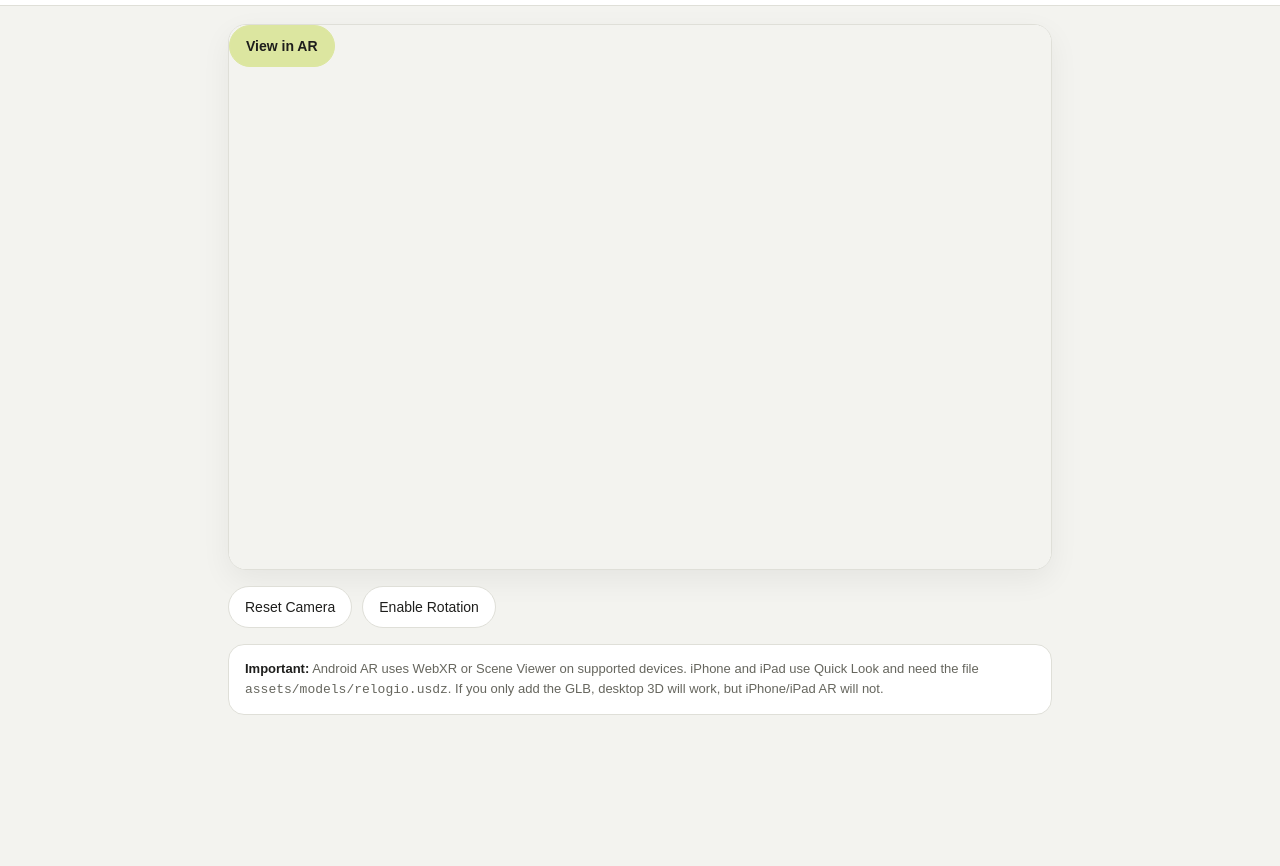
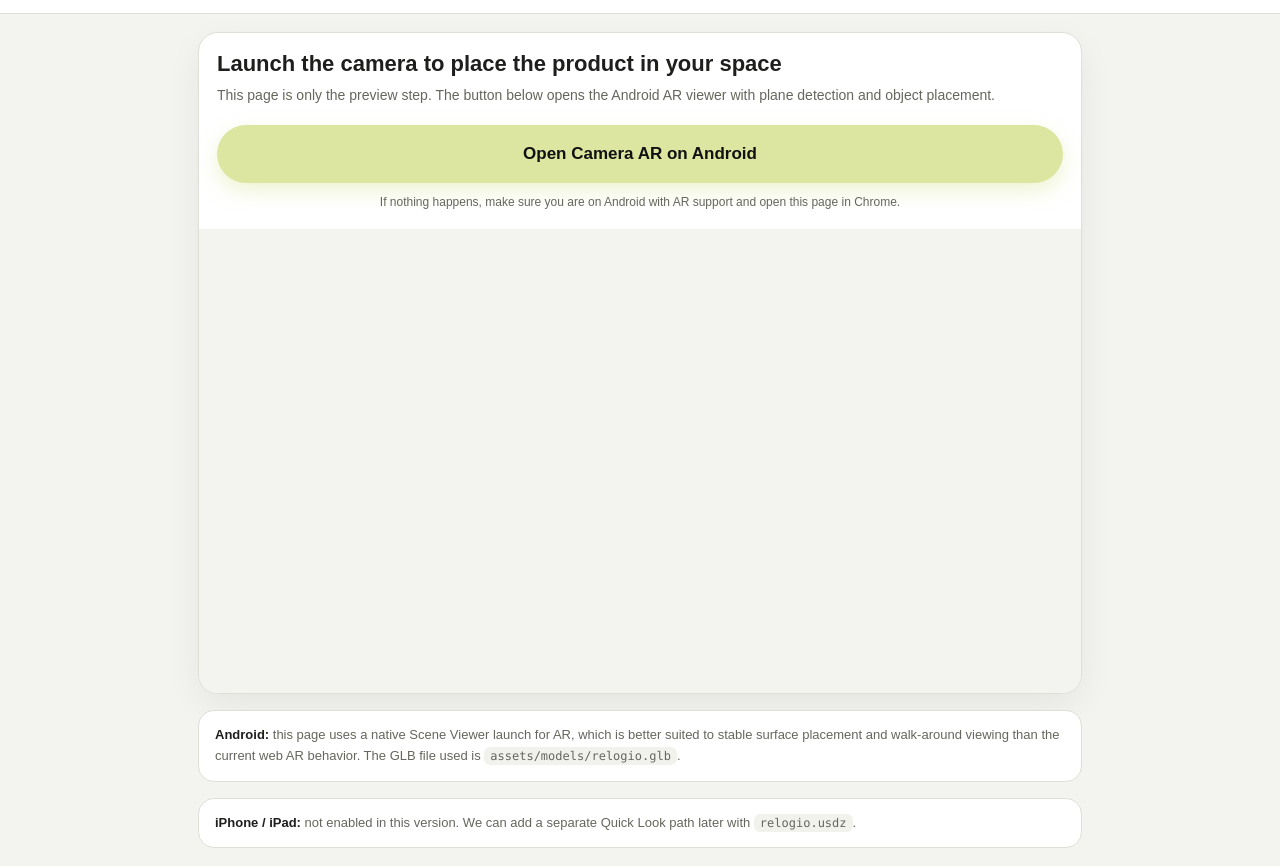
Before and after one commit to andrecsaraiva/ar-demo-site, a plain HTML site: page ar-view.html in a window 1280 px wide. Shown: the part 63-929 px from the top of the page. Before the commit the page ends 800 px from the top, so only its background shows below. Drawn offline with nearby package versions, Linux system fonts and the light colour scheme.

Commit message:
Update ar-view.html

```diff
--- a/ar-view.html
+++ b/ar-view.html
@@ -4,7 +4,7 @@
   <meta charset="UTF-8" />
   <meta name="viewport" content="width=device-width, initial-scale=1.0" />
   <title>AR Product Preview</title>
-  <meta name="description" content="Mobile AR product preview using model-viewer." />
+  <meta name="description" content="Android AR product preview with Scene Viewer." />
 
   <script
     type="module"
@@ -18,9 +18,12 @@
       --text: #1e1e1c;
       --muted: #66665e;
       --accent: #dce6a0;
+      --accent-strong: #cddc7b;
       --border: #dfdfd8;
     }
+
     * { box-sizing: border-box; }
+
     html, body {
       margin: 0;
       min-height: 100%;
@@ -28,33 +31,35 @@
       color: var(--text);
       font-family: Arial, Helvetica, sans-serif;
     }
+
     .page {
       min-height: 100vh;
       display: flex;
       flex-direction: column;
     }
+
     .topbar {
       padding: 16px 18px;
       background: var(--card);
       border-bottom: 1px solid var(--border);
-      display: flex;
-      justify-content: space-between;
-      align-items: center;
-      gap: 12px;
     }
+
     .title {
-      font-size: 16px;
+      font-size: 18px;
       font-weight: 700;
       letter-spacing: 0.01em;
     }
+
     .subtitle {
-      font-size: 12px;
+      font-size: 13px;
       color: var(--muted);
       margin-top: 4px;
+      line-height: 1.45;
     }
+
     .shell {
       width: 100%;
-      max-width: 860px;
+      max-width: 920px;
       margin: 0 auto;
       padding: 18px;
       display: flex;
@@ -62,126 +67,159 @@
       gap: 16px;
       flex: 1;
     }
+
     .viewer-card {
       background: var(--card);
       border: 1px solid var(--border);
-      border-radius: 18px;
+      border-radius: 20px;
       overflow: hidden;
-      box-shadow: 0 10px 30px rgba(0,0,0,0.06);
+      box-shadow: 0 12px 34px rgba(0,0,0,0.06);
     }
+
+    .hero-copy {
+      padding: 18px 18px 0 18px;
+    }
+
+    .hero-copy h1 {
+      margin: 0 0 8px 0;
+      font-size: 22px;
+      line-height: 1.2;
+    }
+
+    .hero-copy p {
+      margin: 0;
+      color: var(--muted);
+      line-height: 1.55;
+      font-size: 14px;
+    }
+
+    .cta-wrap {
+      padding: 18px;
+      display: flex;
+      flex-direction: column;
+      gap: 10px;
+    }
+
+    .ar-button {
+      display: inline-flex;
+      align-items: center;
+      justify-content: center;
+      width: 100%;
+      min-height: 58px;
+      border: 0;
+      border-radius: 999px;
+      background: var(--accent);
+      color: #111;
+      font-size: 17px;
+      font-weight: 700;
+      text-decoration: none;
+      box-shadow: 0 8px 20px rgba(205,220,123,0.35);
+    }
+
+    .ar-button:active {
+      background: var(--accent-strong);
+    }
+
+    .small-note {
+      font-size: 12px;
+      color: var(--muted);
+      line-height: 1.5;
+      text-align: center;
+    }
+
     model-viewer {
       width: 100%;
-      height: 68vh;
-      min-height: 460px;
+      height: 58vh;
+      min-height: 420px;
       background: var(--bg);
       --poster-color: transparent;
       display: block;
     }
-    .controls {
-      display: flex;
-      flex-wrap: wrap;
-      gap: 10px;
-    }
-    .btn {
-      appearance: none;
-      border: 1px solid var(--border);
-      background: var(--card);
-      color: var(--text);
-      border-radius: 999px;
-      padding: 12px 16px;
-      font-size: 14px;
-      cursor: pointer;
-    }
-    .btn-primary {
-      background: var(--accent);
-      border-color: var(--accent);
-      font-weight: 700;
-    }
+
     .note {
       background: var(--card);
       border: 1px solid var(--border);
       border-radius: 16px;
       padding: 14px 16px;
       font-size: 13px;
-      line-height: 1.55;
+      line-height: 1.6;
       color: var(--muted);
     }
+
     .note strong {
       color: var(--text);
+    }
+
+    .note code {
+      background: #f2f2ec;
+      padding: 2px 6px;
+      border-radius: 6px;
+      font-family: Consolas, monospace;
+      font-size: 12px;
     }
   </style>
 </head>
 <body>
   <div class="page">
     <div class="topbar">
-      <div>
-        <div class="title">AR Product Preview</div>
-        <div class="subtitle">Open this page on a phone or tablet to launch AR.</div>
-      </div>
+      <div class="title">AR Product Preview</div>
+      <div class="subtitle">Preview the model below, then tap the highlighted button to launch the camera experience on Android.</div>
     </div>
 
     <div class="shell">
       <div class="viewer-card">
+        <div class="hero-copy">
+          <h1>Launch the camera to place the product in your space</h1>
+          <p>This page is only the preview step. The button below opens the Android AR viewer with plane detection and object placement.</p>
+        </div>
+
+        <div class="cta-wrap">
+          <a class="ar-button" id="open-scene-viewer-btn" href="#">Open Camera AR on Android</a>
+          <div class="small-note">If nothing happens, make sure you are on Android with AR support and open this page in Chrome.</div>
+        </div>
+
         <model-viewer
-          id="ar-viewer"
+          id="preview-viewer"
           src="./assets/models/relogio.glb"
-          ios-src="./assets/models/relogio.usdz"
-          alt="AR product preview"
-          ar
-          ar-modes="webxr scene-viewer quick-look"
+          alt="AR preview model"
           camera-controls
           shadow-intensity="1"
           shadow-softness="0.8"
           exposure="1.1"
-          environment-image="neutral"
+          environment-image="./assets/hdr/studio.hdr"
           interaction-prompt="none"
           camera-orbit="0deg 75deg auto"
           field-of-view="28deg"
           loading="eager"
           reveal="auto">
-          <button class="btn btn-primary" slot="ar-button" id="launch-ar-btn">
-            View in AR
-          </button>
         </model-viewer>
       </div>
 
-      <div class="controls">
-        <button class="btn" id="reset-camera-btn" type="button">Reset Camera</button>
-        <button class="btn" id="toggle-rotate-btn" type="button">Enable Rotation</button>
+      <div class="note">
+        <strong>Android:</strong> this page uses a native Scene Viewer launch for AR, which is better suited to stable surface placement and walk-around viewing than the current web AR behavior. The GLB file used is <code>assets/models/relogio.glb</code>.
       </div>
 
       <div class="note">
-        <strong>Important:</strong> Android AR uses WebXR or Scene Viewer on supported devices.
-        iPhone and iPad use Quick Look and need the file <code>assets/models/relogio.usdz</code>.
-        If you only add the GLB, desktop 3D will work, but iPhone/iPad AR will not.
+        <strong>iPhone / iPad:</strong> not enabled in this version. We can add a separate Quick Look path later with <code>relogio.usdz</code>.
       </div>
     </div>
   </div>
 
   <script>
-    const viewer = document.getElementById('ar-viewer');
-    const resetBtn = document.getElementById('reset-camera-btn');
-    const rotateBtn = document.getElementById('toggle-rotate-btn');
+    const button = document.getElementById('open-scene-viewer-btn');
 
-    let rotateOn = false;
-    const INITIAL_CAMERA_ORBIT = '0deg 75deg auto';
-    const INITIAL_FIELD_OF_VIEW = '28deg';
+    function buildSceneViewerIntent() {
+      const modelUrl = new URL('./assets/models/relogio.glb', window.location.href).href;
+      const fallbackUrl = encodeURIComponent(window.location.href);
 
-    resetBtn.addEventListener('click', () => {
-      viewer.cameraOrbit = INITIAL_CAMERA_ORBIT;
-      viewer.fieldOfView = INITIAL_FIELD_OF_VIEW;
-    });
+      return 'intent://arvr.google.com/scene-viewer/1.0?file='
+        + encodeURIComponent(modelUrl)
+        + '&mode=ar_only&resizable=true#Intent;scheme=https;package=com.google.ar.core;action=android.intent.action.VIEW;S.browser_fallback_url='
+        + fallbackUrl
+        + ';end;';
+    }
 
-    rotateBtn.addEventListener('click', () => {
-      rotateOn = !rotateOn;
-      if (rotateOn) {
-        viewer.setAttribute('auto-rotate', '');
-        rotateBtn.textContent = 'Pause Rotation';
-      } else {
-        viewer.removeAttribute('auto-rotate');
-        rotateBtn.textContent = 'Enable Rotation';
-      }
-    });
+    button.setAttribute('href', buildSceneViewerIntent());
   </script>
 </body>
 </html>
```
